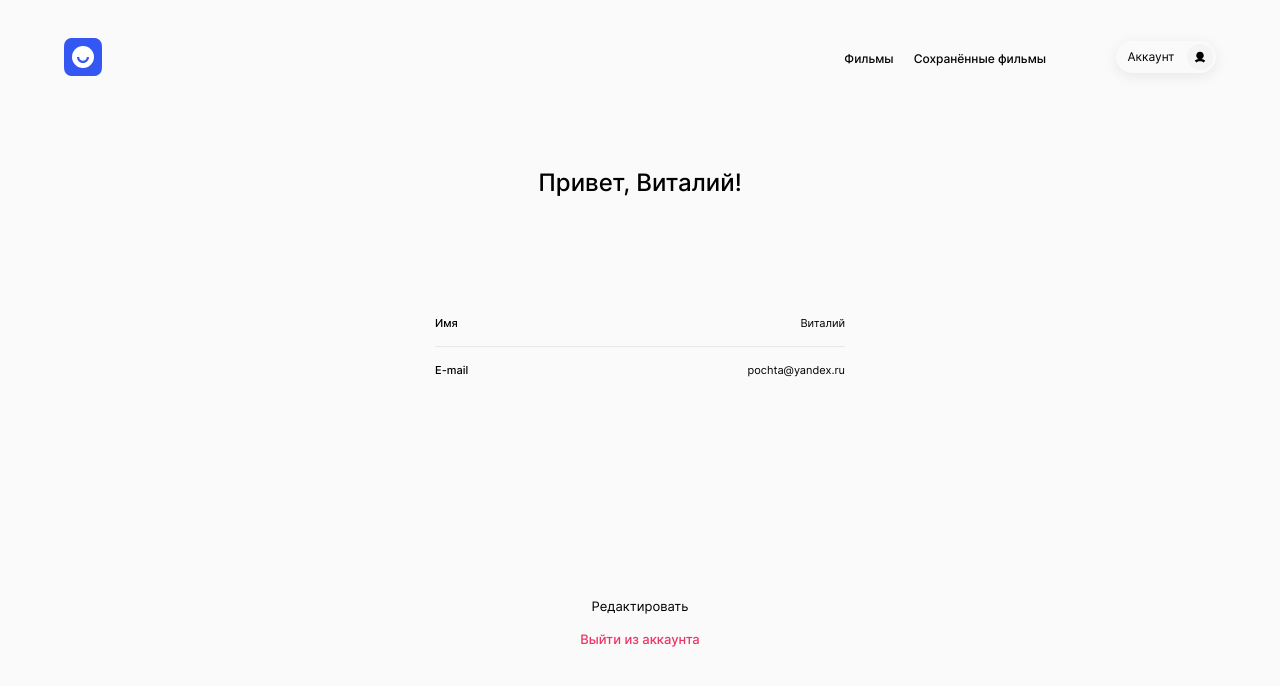
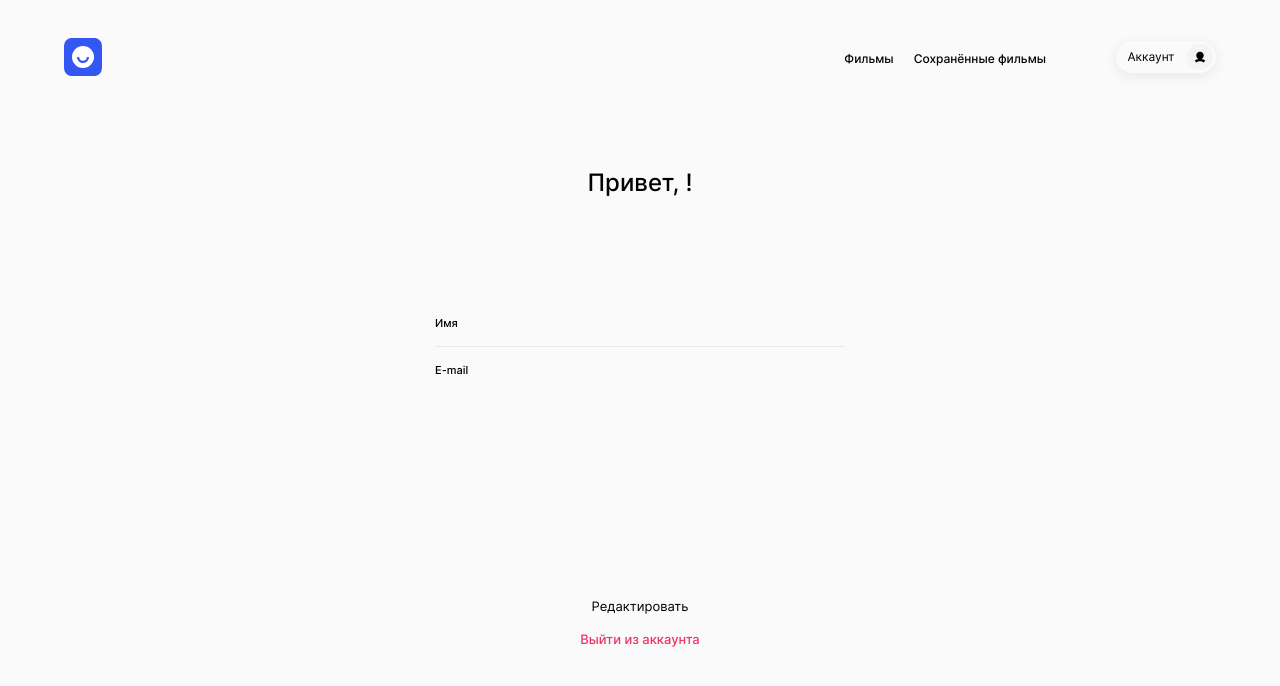
Before and after one commit to KirMoro/movies-explorer-frontend, a React (Create React App) app: page /profile in a window 1280 px wide. Shown: the top 686 px of the page. Built offline with nearby package versions, Linux system fonts and the light colour scheme.

Commit message:
feat: add context to profile

```diff
--- a/src/components/App/App.js
+++ b/src/components/App/App.js
@@ -75,7 +75,7 @@ function App() {
         apiMain.getToken(token);
         apiMain.getTokenValid(token)
           .then((data) => {
-            // setLogin(!loggedIn);
+            setLogin(!loggedIn);
             // history.push('/');
           })
           .catch((err) => {
--- a/src/components/Profile/Profile.jsx
+++ b/src/components/Profile/Profile.jsx
@@ -1,18 +1,22 @@
 import './Profile.css';
 import {Link} from "react-router-dom";
+import {useContext} from "react";
+import {CurrentUserContext} from "../../contexts/CurrentUserContext";
 
 export const Profile = () => {
+    const currentUserContext = useContext(CurrentUserContext);
+
     return (
         <section className="profile">
             <form name="profile__form" className="profile__form">
-                <h2 className="profile__form-title">Привет, Виталий!</h2>
+                <h2 className="profile__form-title">Привет, {currentUserContext.name}!</h2>
                 <fieldset className="profile__form-fieldset">
                     <label className="profile__form-label">
                         <span className="profile__form-text">
                             Имя
                         </span>
                         <input className="profile__form-input"
-                               value={'Виталий'}
+                               value={currentUserContext.name}
                         />
                     </label>
                     <label className="profile__form-label">
@@ -20,7 +24,7 @@ export const Profile = () => {
                             E-mail
                         </span>
                         <input className="profile__form-input"
-                               value={'pochta@yandex.ru'}
+                               value={currentUserContext.email}
                         />
                     </label>
 
```
